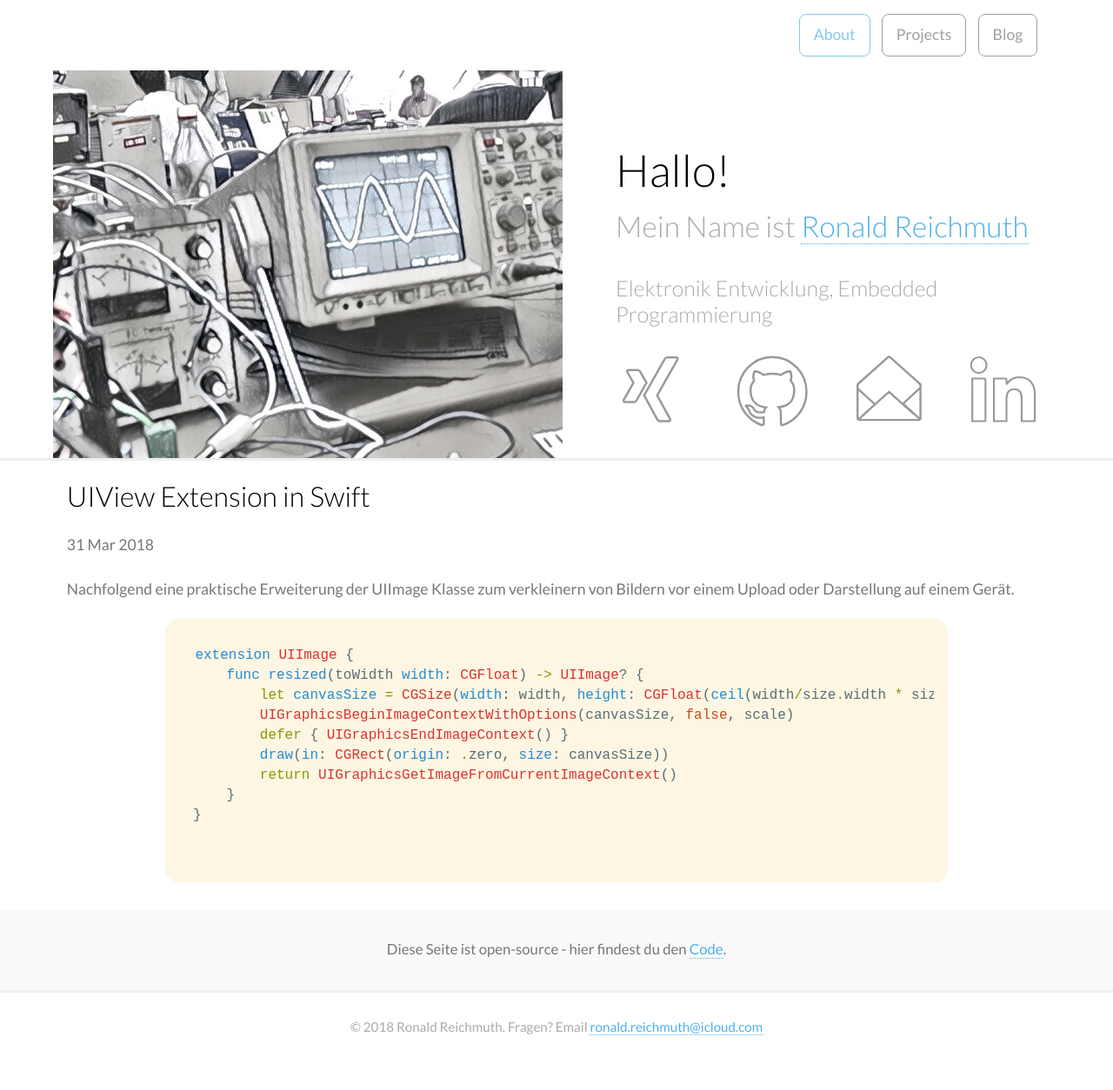
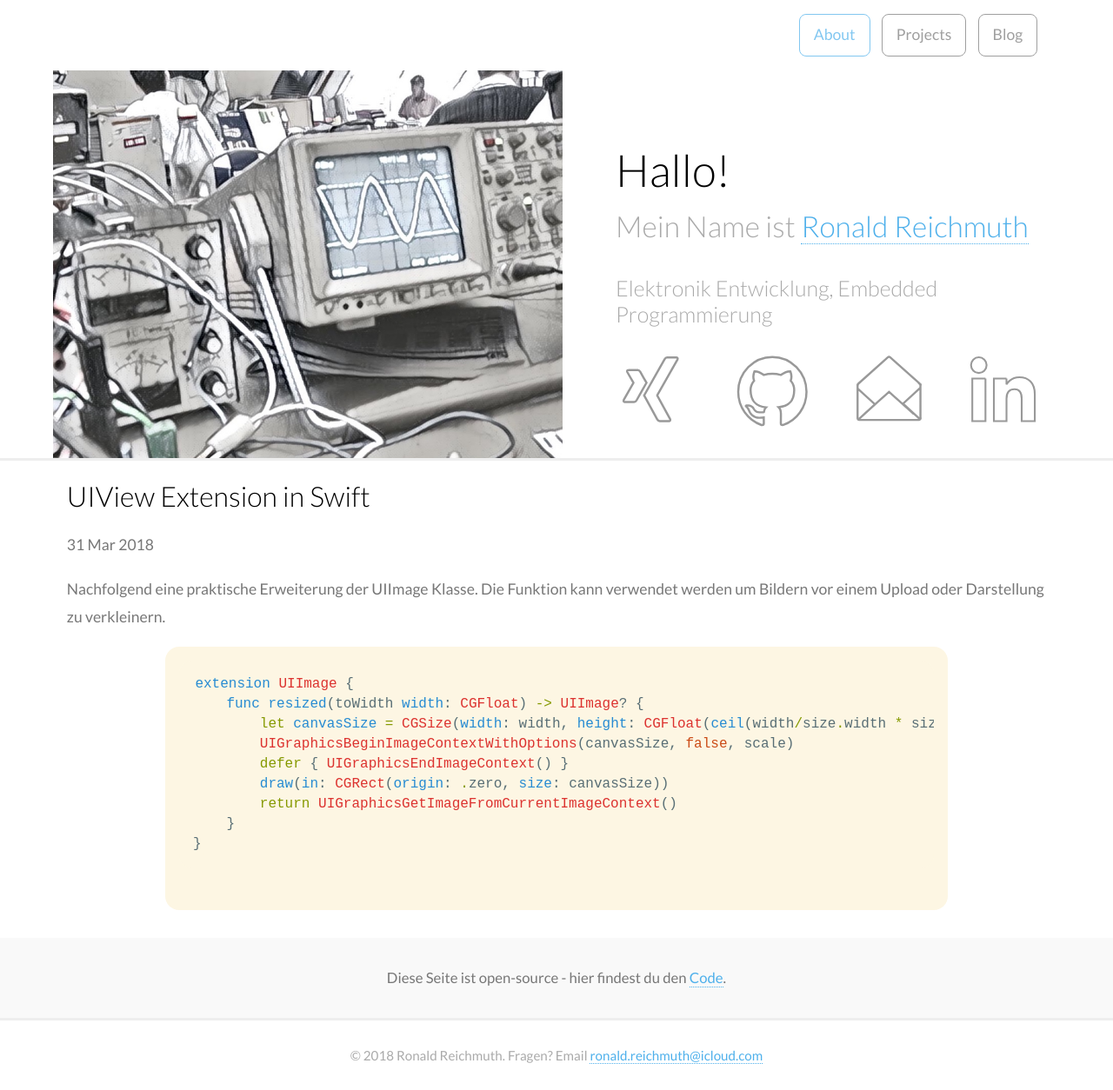
Before and after one commit to ronaldreichmuth/ronaldreichmuth.github.io, a Jekyll site: the page built from _posts/2018-03-31-XCode-Swift-UIView-Extension.md, in a window 1280 px wide. Shown: the whole page at 87% size. Built offline with Jekyll 4.4.1, drawn with Linux system fonts in a browser that asks for light colours; before the commit the page ends 1221 px from its top, so only the background shows below that.

Commit message:
Update 2018-03-31-XCode-Swift-UIView-Extension.md

````diff
--- a/_posts/2018-03-31-XCode-Swift-UIView-Extension.md
+++ b/_posts/2018-03-31-XCode-Swift-UIView-Extension.md
@@ -3,7 +3,7 @@ layout: post
 title: "UIView Extension in Swift"
 date: 2018-03-31
 ---
-Nachfolgend eine praktische Erweiterung der UIImage Klasse zum verkleinern von Bildern vor einem Upload oder Darstellung auf einem Gerät.
+Nachfolgend eine praktische Erweiterung der UIImage Klasse. Die Funktion kann verwendet werden um Bildern vor einem Upload oder Darstellung zu verkleinern.
 
 ```swift
 extension UIImage {
````
